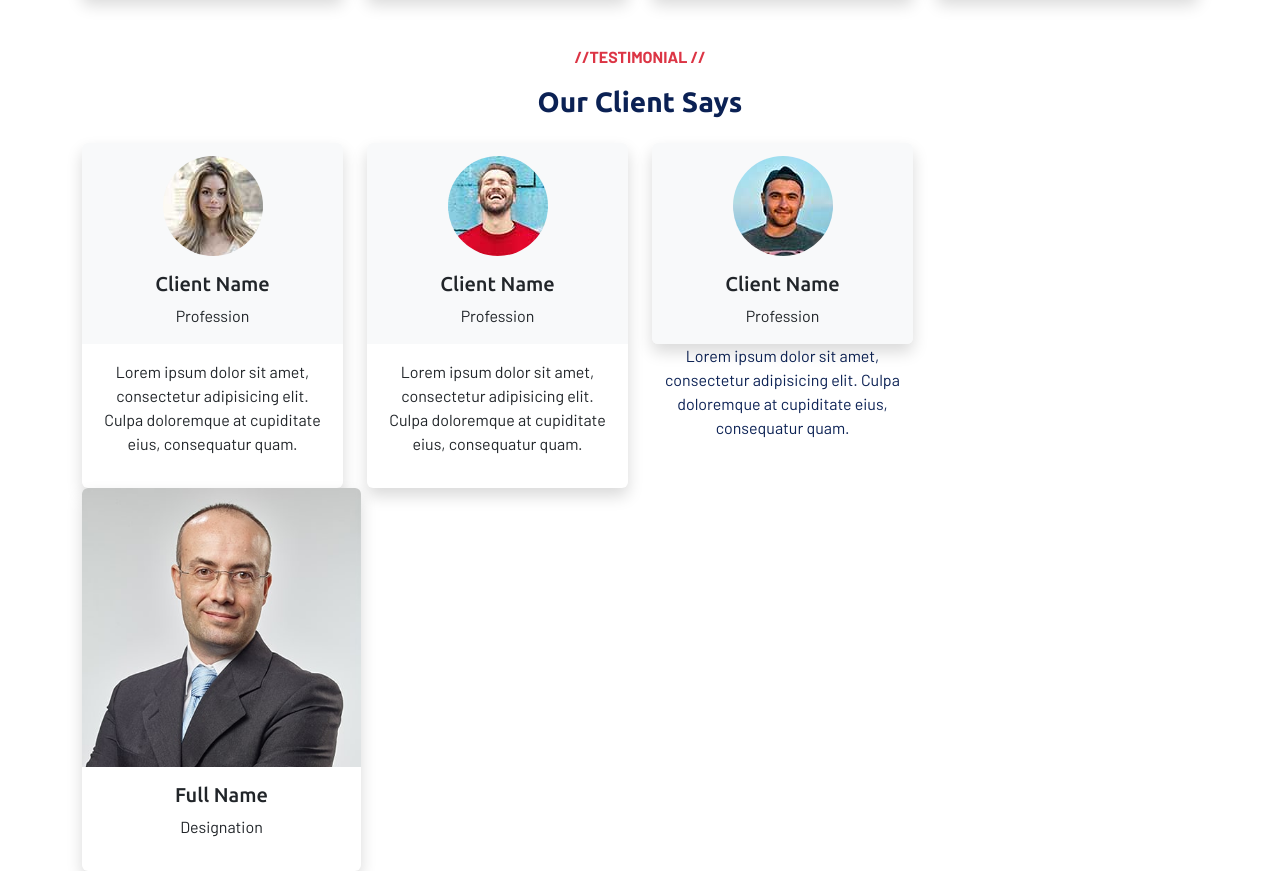
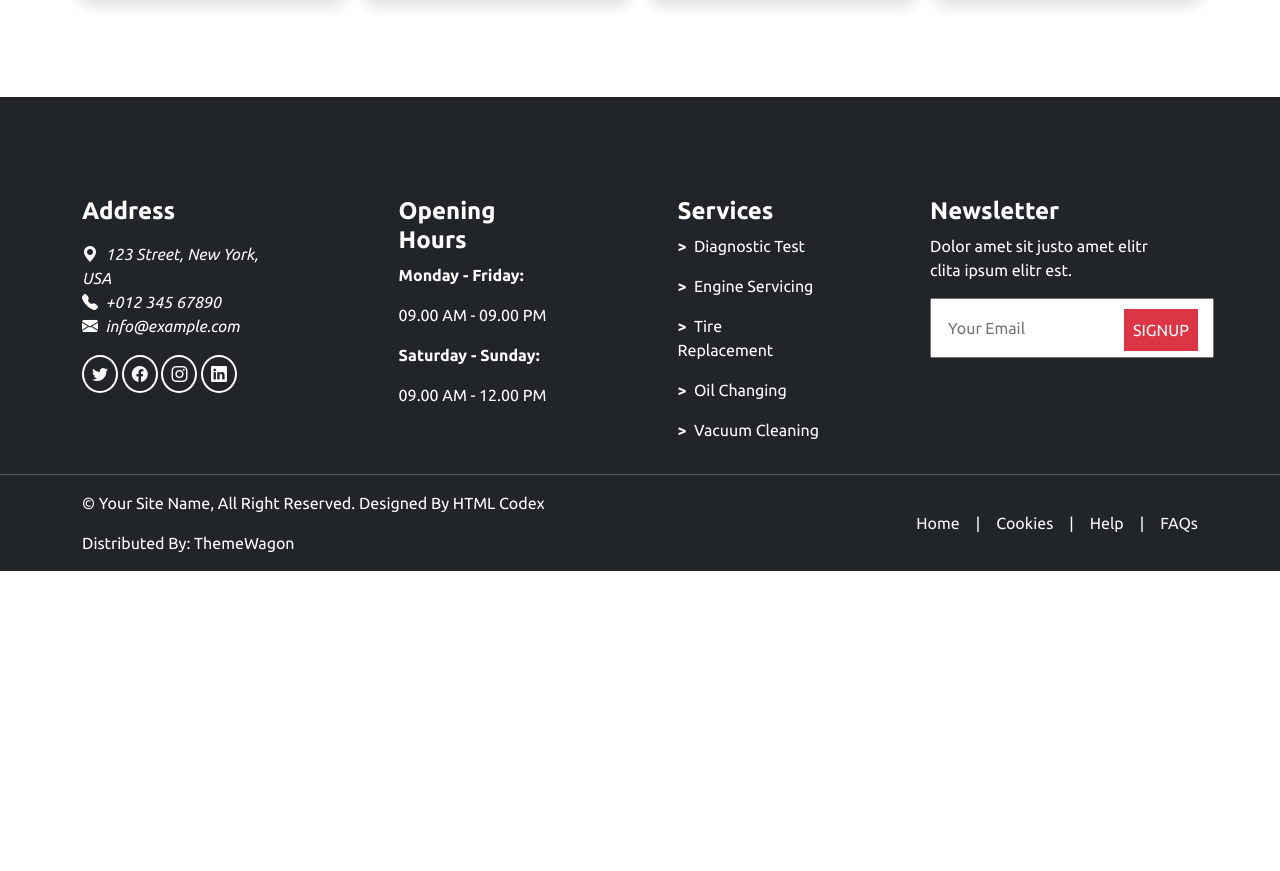
Before and after one commit to Ennycrus/car-service, a plain HTML site: page index.html in a window 1280 px wide. Shown: the part 3346-4217 px from the top of the page. After the commit the page ends 3917 px from the top, so only its background shows below. Drawn offline with nearby package versions, Linux system fonts and the light colour scheme.

Commit message:
Car Servicing

```diff
--- a/index.html
+++ b/index.html
@@ -7,6 +7,7 @@
     <link rel="stylesheet" href="assets/css/index.css">
     <link rel="stylesheet" href="assets/bootstrap-5.3.8-dist/css/bootstrap.min.css">
     <link rel="stylesheet" href="https://cdnjs.cloudflare.com/ajax/libs/font-awesome/7.0.1/css/all.min.css">
+    <link rel="stylesheet" href="https://cdn.jsdelivr.net/npm/bootstrap-icons@1.13.1/font/bootstrap-icons.min.css">
     <title>Home page</title>
 </head>
 
@@ -436,72 +437,72 @@
             </div>
         </div>
     </section>
-    <section class="services mt-5">
-        <p class="text-danger fw-bold text-center text-uppercase">//TESTIMONIAL //</p>
-        <h5 class="fw-bold text-center fs-3">Our Client Says</h5>
-
-        <div class="container mt-4">
-            <div class="row g-4">
-
-                <div class="col-md-6 col-lg-3">
-                    <div class="card border-0 shadow overflow-hidden">
-                        <div class="bg-light text-center profile">
-                            <img src="assets/images/testimonial-4.jpg" class="img-fluid" alt="testimonial">
-                            <h5 class="mt-3">Client Name</h5>
-                            <p>Profession</p>
-
-                        </div>
-                        <div class="card-body text-center">
-                            <p>Lorem ipsum dolor sit amet, consectetur adipisicing elit. Culpa doloremque at cupiditate
-                                eius, consequatur quam.</p>
-                        </div>
+    <footer class = "bg-dark text-white" style="margin-top: 100px;">
+        <div class="hero">
+            <div class="d-flex container" style="gap: 110px; padding-top: 100px;">
+                <div>
+                    <h1 class="fs-4 fw-bold">Address</h1>
+                    <div class="mt-3">
+                        <i class="bi bi-geo-alt-fill text-light">&nbsp;&nbsp;123 Street, New York, USA</i> <br>
+                        <i class="bi bi-telephone-fill">&nbsp;&nbsp;+012 345 67890</i><br>
+                        <i class="bi bi-envelope-fill">&nbsp;&nbsp;info@example.com</i>
+                    </div>
+                    <div class="mt-4">
+                        <i class="bi bi-twitter text-light rounded-circle border border-2 border-white p-2"></i>
+                        <i class="bi bi-facebook text-light rounded-circle border border-2 border-white p-2"></i>
+                        <i class="bi bi-instagram text-light rounded-circle border border-2 border-white p-2"></i>
+                        <i class="bi bi-linkedin text-light rounded-circle border border-2 border-white p-2"></i>
                     </div>
                 </div>
-
-                <div class="col-md-6 col-lg-3">
-                    <div class="card border-0 shadow overflow-hidden">
-                        <div class="bg-light text-center profile">
-                            <img src="assets/images/testimonial-2.jpg" class="img-fluid" alt="teams">
-                            <h5 class="mt-3">Client Name</h5>
-                            <p>Profession</p>
-                        </div>
-                        <div class="card-body text-center">
-                            <p>Lorem ipsum dolor sit amet, consectetur adipisicing elit. Culpa doloremque at cupiditate
-                                eius, consequatur quam.</p>
-                        </div>
+                <div>
+                    <h1 class="fs-4 fw-bold">Opening Hours</h1>
+                    <div>
+                        <p class="fw-bold">Monday - Friday:</p>
+                        <p>09.00 AM - 09.00 PM</p>
+                        <p class="fw-bold">Saturday - Sunday:</p>
+                        <p>09.00 AM - 12.00 PM</p>
                     </div>
                 </div>
-
-                <div class="col-md-6 col-lg-3">
-                    <div class="card border-0 shadow overflow-hidden">
-                        <div class="bg-light text-center profile">
-                            <img src="assets/images/testimonial-3.jpg" class="img-fluid" alt="teams">
-                            <h5 class="mt-3">Client Name</h5>
-                            <p>Profession</p>
-                        </div>
+                <div>
+                    <h1 class="fs-4 fw-bold">Services</h1>
+                    <div>
+                        <p><span class="fw-bold">></span>&nbsp;&nbsp;Diagnostic Test</p>
+                        <p><span class="fw-bold">></span>&nbsp;&nbsp;Engine Servicing</p>
+                        <p><span class="fw-bold">></span>&nbsp;&nbsp;Tire Replacement</p>
+                        <p><span class="fw-bold">></span>&nbsp;&nbsp;Oil Changing</p>
+                        <p><span class="fw-bold">></span>&nbsp;&nbsp;Vacuum Cleaning</p>
                     </div>
-                    <div class="card-body text-center">
-                        <p>Lorem ipsum dolor sit amet, consectetur adipisicing elit. Culpa doloremque at cupiditate
-                            eius, consequatur quam.</p>
+                </div>
+                <div>
+                    <h1 class="fs-4 fw-bold">Newsletter</h1>
+                    <div>
+                        <p>Dolor amet sit justo amet elitr <br> clita ipsum elitr est.</p>
+                        <input type="email" class="p-3" name="" id="" placeholder="Your Email"><button
+                            class="btn btn-danger text-light p-2 rounded-0" style="margin-left: -90px;">SIGNUP</button>
                     </div>
                 </div>
             </div>
-
-            <div class="col-md-6 col-lg-3">
-                <div class="card border-0 shadow overflow-hidden">
-                    <div class="bg-light text-center">
-                        <img src="assets/images/team-4.jpg" class="img-fluid" alt="teams">
-                    </div>
-                    <div class="card-body text-center">
-                        <h5>Full Name</h5>
-                        <p>Designation</p>
-                    </div>
+            <hr>
+            <div class="container d-flex justify-content-between">
+                <div>
+                    <p>© Your Site Name, All Right Reserved. Designed By HTML Codex</p>
+                    <p>Distributed By: ThemeWagon</p>
+                </div>
+                <div class="d-flex">
+                    <ul class="list-unstyled d-flex align-items-center gap-3">
+                        <li>
+                            <a href="" class="text-light" style="text-decoration: none;">Home</a>
+                        </li> |
+                        <li>
+                            <a href="" class="text-light" style="text-decoration: none;">Cookies</a>
+                        </li> |
+                        <li><a href="" class="text-light" style="text-decoration: none;">Help</a></li> |
+                        <li><a href="" class="text-light" style="text-decoration: none;">FAQs</a></li>
+                    </ul>
                 </div>
             </div>
-
         </div>
-        </div>
-    </section>
+    </footer>
 
     <script src="assets/bootstrap-5.3.8-dist/js/bootstrap.bundle.min.js"></script>
 </body>
```
